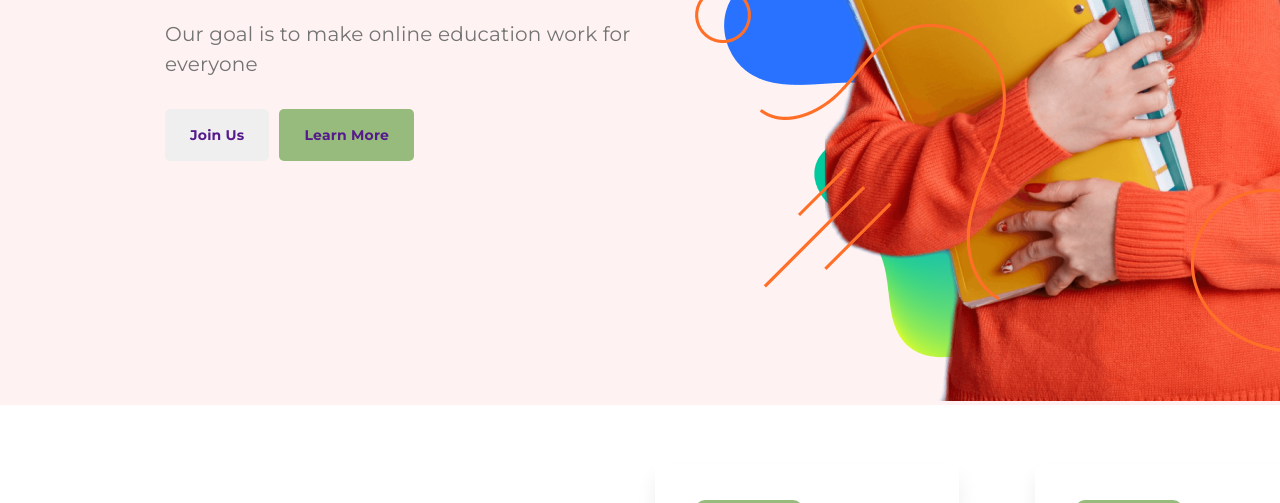
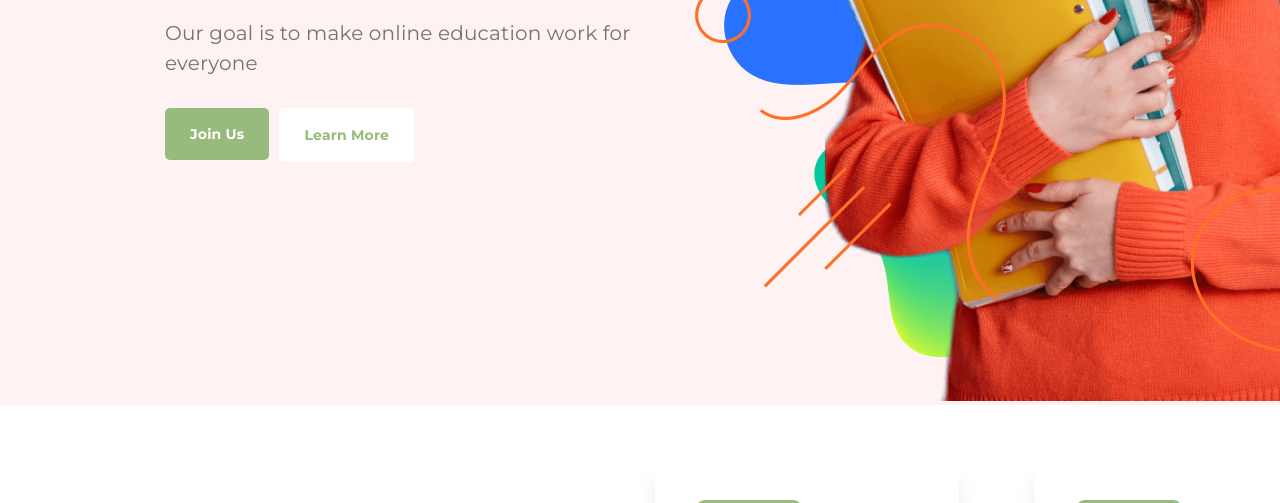
Before and after one commit to ngoc-nt/jvb-practice-2, a plain HTML site: page index.html in a window 1280 px wide. Shown: the part 597-1100 px from the top of the page. Drawn offline with Linux system fonts and the light colour scheme.

Commit message:
change color back-ground

```diff
--- a/assets/css/styles.css
+++ b/assets/css/styles.css
@@ -84,8 +84,8 @@ header {
 }
 
 .btn-join-us {
-    background-color: #96bb7c;
-    color: var(--light-text-color, #fff);
+    background: var(--primary-color, #fff);
+    color: var(--light-text-color, #96BB7C);
     font-family: var(--font-montserrat);
     font-size: 14px;
     font-style: normal;
@@ -155,6 +155,7 @@ a {
 }
 
 .btn-join-us-one {
+    background: var(--primary-color, #96BB7C);
     color: var(--light-text-color, #fff);
     text-align: center;
     font-family: var(--font-montserrat);
--- a/index.html
+++ b/index.html
@@ -25,7 +25,7 @@
             </nav>
             <div class="navbar-btn-brand">
                 <button class="btn btn-login"><a class="text-green" href="#">Login</a></button>
-                <button class="btn btn-join-us">
+                <button class="btn btn-join-us-one">
                     <a class="text-white" href="#">Join Us <i class="fa-solid fa-arrow-right"></i></a></a>
                 </button>
             </div>
@@ -37,8 +37,8 @@
             <h1>Best Learning Opportunities </h1>
             <h4>Our goal is to make online education work for everyone</h4>
             <div class="btn-section-1">
-                <button class="btn btn-join-us-one"><a href="">Join Us</a></button>
-                <button class="btn btn-join-us"><a href="">Learn More</a></button>
+                <button class="btn btn-join-us-one"><a class="text-white" href="#">Join Us</a></button>
+                <button class="btn btn-join-us"><a class="text-green" href="#">Learn More</a></button>
             </div>
         </div>
         <div class="col-md-6">
```
